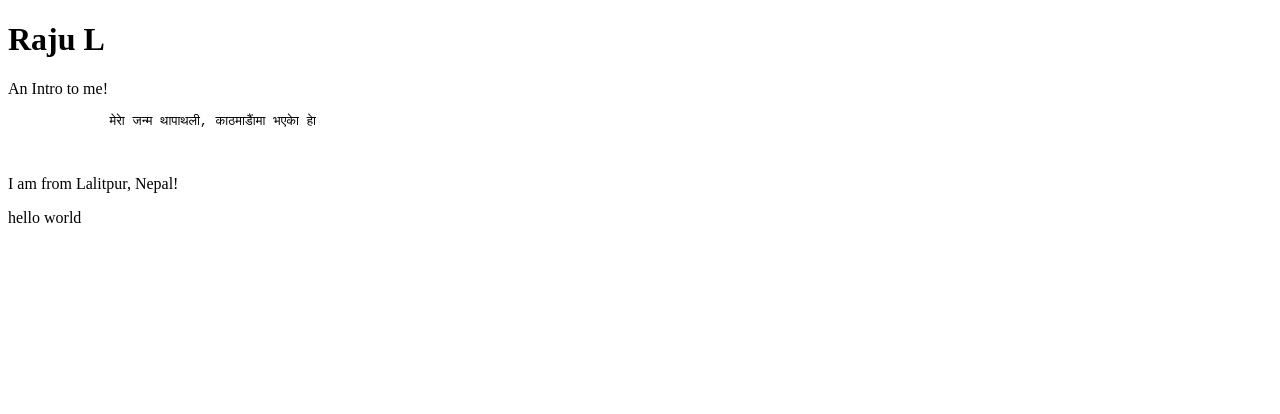
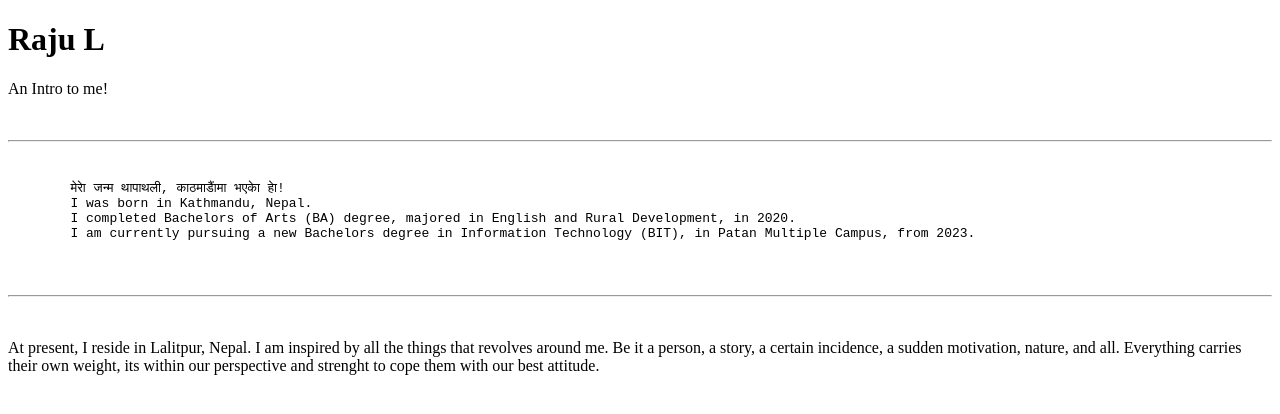
Before and after one commit to Raju-Lama/raju.github.io, a plain HTML site: page index.html in a window 1280 px wide. Drawn offline with Linux system fonts and the light colour scheme.

Commit message:
contents added

```diff
--- a/index.html
+++ b/index.html
@@ -16,15 +16,35 @@
 
     <div>
         <p>An Intro to me!</p>
+
+        <br>
+        <hr>
+        <br>
+
         <pre>
-             मेराे जन्म थापाथली, काठमाडाैंमा भएकाे हाे
+        मेराे जन्म थापाथली, काठमाडाैंमा भएकाे हाे!
+        I was born in Kathmandu, Nepal.
+        I completed Bachelors of Arts (BA) degree, majored in English and Rural Development, in 2020.
+        I am currently pursuing a new Bachelors degree in Information Technology (BIT), in Patan Multiple Campus, from 2023.
+        </pre>
 
-        </pre>
+        <br>
+        <hr>
+        <br>
+
     </div>
 
-    <p>I am from Lalitpur, Nepal!</p>
     <div>
-        <p>hello world</p>
+        <p>
+            At present, I reside in Lalitpur, Nepal. I am inspired by all the things that revolves around me.
+            Be it a person, a story, a certain incidence, a sudden motivation, nature, and all.
+            Everything carries their own weight, its within our perspective and strenght to cope them with our best
+            attitude.
+        </p>
+    </div>
+
+    <div>
+        <p></p>
     </div>
 
     <!-- <iframe src="" width="" height></iframe> -->
```
